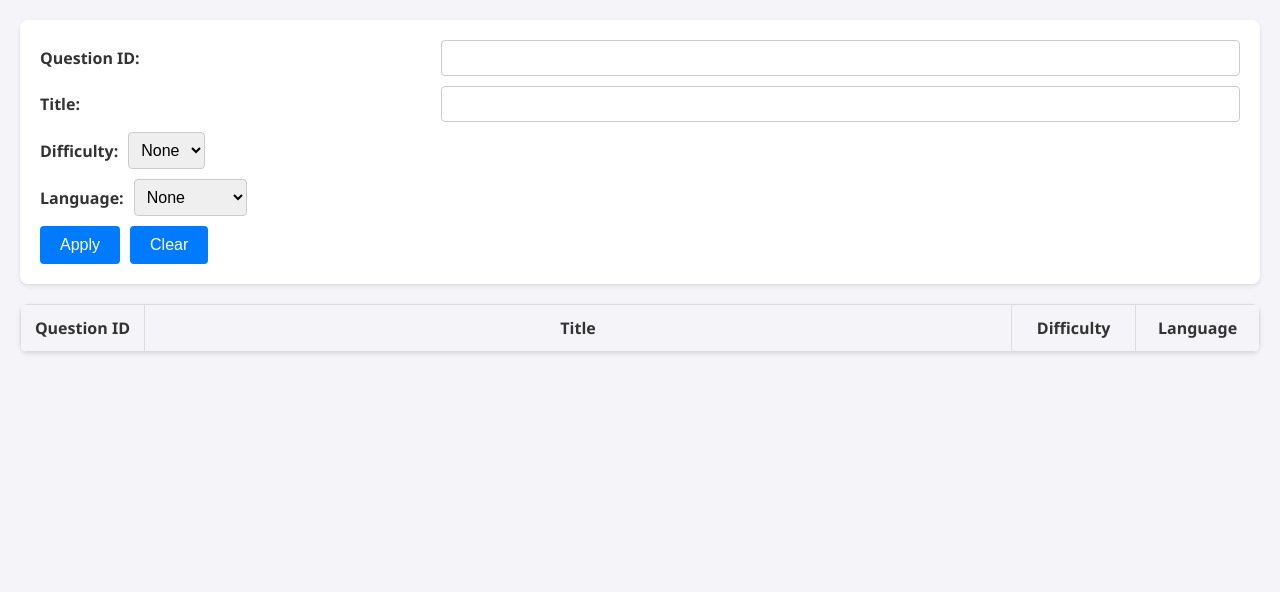
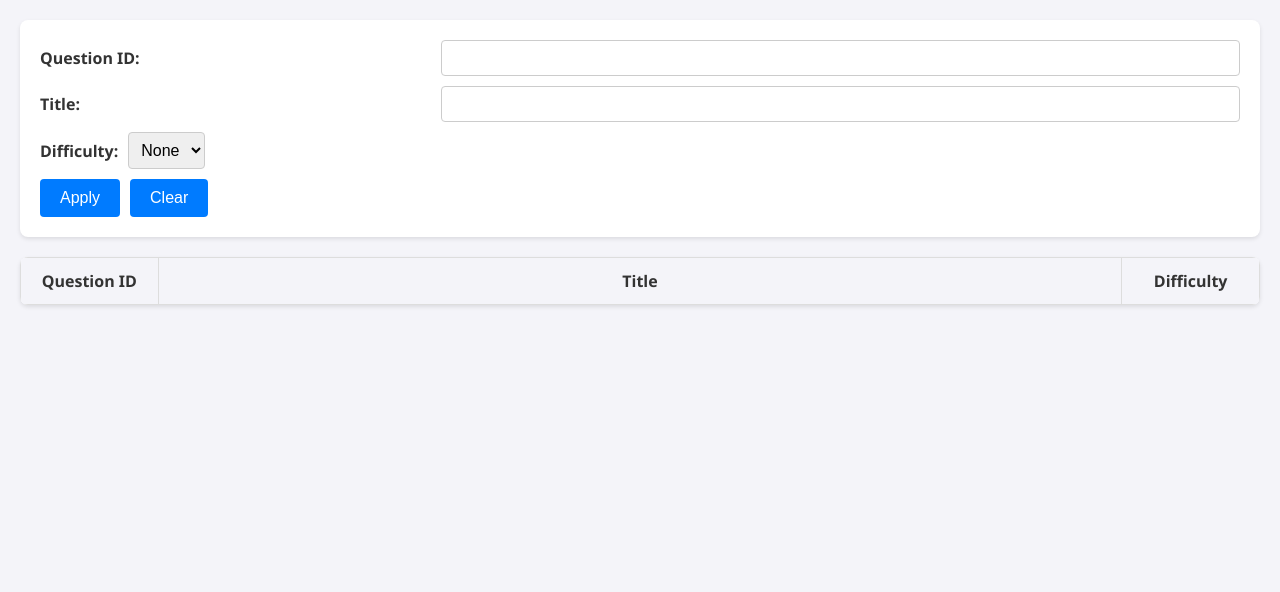
Before and after one commit to A-L-O-K/CodeArena, a Flask app: page /admin_view in a window 1280 px wide. Shown: the top 592 px of the page. Run offline with Flask 3, Linux system fonts and the light colour scheme; the visitor is signed in with stand-in values (Sample User, id 1); lists and menus that the app fills with data are empty; some libraries are stand-ins or nearby versions.

Commit message:
Now, the admin can see the questions in the database, Some bug need to be fixed...

```diff
--- a/app.py
+++ b/app.py
@@ -122,7 +122,7 @@ def admin():
 @app.route('/admin_view')
 def admin_view():
     if 'username' in session:
-        return render_template('admin_view.html')
+        return render_template('admin_view.html', username=session['username'])
     return redirect(url_for('admin'))
 
 @app.route('/login', methods=['GET', 'POST'])
@@ -377,8 +377,45 @@ def admin_add_question(data):
 
 @socketio.on('admin-view-questions')
 def admin_view_questions(data):
-    print("-"*50)
-    print(data)
+    # print("-"*50)
+    # print(data)
+
+    question_id = data['question_id']
+    title = data['title']
+    difficulty = data['difficulty']
+
+    if question_id or title or difficulty:
+
+        if not question_id:question_id=0
+        if not title:title=""
+        if not difficulty:difficulty=0
+
+        # condition = f"question_id = {question_id} or title like '%{title}%' or difficulty = {difficulty};"
+        condition = f"difficulty = {difficulty};"
+        cur.execute(f"SELECT question_id, title, difficulty from questions WHERE {condition}")
+
+    else:
+        cur.execute(f"SELECT question_id, title, difficulty from questions")
+
+    temp = list(cur)
+
+    details = {"details":[]}
+
+    for i in temp:
+        details['details'].append(
+            {
+                'question_id':i[0],
+                'title':i[1],
+                'difficulty':i[2],
+            }
+        )
+
+
+    # print(details)
+
+
+    socketio.emit('table_content', details)
+
 
 
 
--- a/templates/admin_view.html
+++ b/templates/admin_view.html
@@ -122,16 +122,6 @@
             </select>
         </div>
         <div>
-            <label for="language">Language:</label>
-            <select id="language" name="language">
-                <option value="">None</option>
-                <option value="C++">C++</option>
-                <option value="Java">Java</option>
-                <option value="Python">Python</option>
-                <option value="JavaScript">JavaScript</option>
-            </select>
-        </div>
-        <div>
             <button id = "send">Apply</button>
             <button id = "clear">Clear</button>
         </div>
@@ -144,7 +134,6 @@
                     <th>Question ID</th>
                     <th>Title</th>
                     <th>Difficulty</th>
-                    <th>Language</th>
                 </tr>
             </thead>
             <tbody>
@@ -157,10 +146,13 @@
 
 
 
-        document.addEventListener('DOMContentLoaded', function() {
+        document.addEventListener('DOMContentLoaded', function(data) {
             var socket = io();
+            var username = "{{ username }}";
             // socket.emit('join', {'username': username, 'room': room});
             document.getElementById('send').onclick = function() {
+
+                clearFilters();
 
                 // var title = document.getElementById('title').value;
                 // var description = document.getElementById('description').value;
@@ -171,7 +163,6 @@
                 var question_id = document.getElementById('question_id').value;
                 var title = document.getElementById('title').value
                 var difficulty = document.getElementById('difficulty').value
-                var language = document.getElementById('language').value
 
 
                 // console.log(username);
@@ -180,18 +171,70 @@
                 {
                     'question_id': question_id,
                     'title':title,
-                    'description':description,
                     'difficulty':difficulty,
-                    'language':language
                 });
+
+                // question_id = "{{question_id}}"
+                // title = "{{title}}"
+                // difficulty = "{{difficulty}}"
+
+                // const tableBody = document.getElementById('resultsTable').getElementsByTagName('tbody')[0];
+                // const newRow = tableBody.insertRow();
+
+                // const questionIdCell = newRow.insertCell(0);
+                // const titleCell = newRow.insertCell(1);
+                // const difficultyCell = newRow.insertCell(2);
+
+                // questionIdCell.innerHTML = question_id || 'None';
+                // titleCell.innerHTML = title || 'None';
+                // difficultyCell.innerHTML = difficulty || 'None';
+
+
+                // console.log("Pressed Appyl");
+                // console.log(question_id, title, difficulty)
+
+                // console.log(details);
+
+                socket.on('table_content', function(data) {
+                    // console.log(data);
+
+                    const details = data.details;
+
+                    // Get a reference to the table body where you want to insert rows
+                    const tableBody = document.getElementById('resultsTable').getElementsByTagName('tbody')[0];
+
+                    // Iterate over each object in the details array
+                    details.forEach(function(item) {
+                        // Create a new row
+                        const newRow = tableBody.insertRow();
+
+                        // Create cells for question_id, title, and difficulty
+                        const questionIdCell = newRow.insertCell(0);
+                        const titleCell = newRow.insertCell(1);
+                        const difficultyCell = newRow.insertCell(2);
+
+                        // Assign values from the item object to the cells, defaulting to 'None' if undefined
+                        questionIdCell.innerHTML = item.question_id || 'None';
+                        titleCell.innerHTML = item.title || 'None';
+                        difficultyCell.innerHTML = item.difficulty || 'None';
+                    });
+
+
+                });
+
+
             };
 
             document.getElementById('clear').onclick = function() {
+
+                clearFilters();
+                console.log("Pressed Clear!");
             };
 
             socket.on('redirect_home', function() {
                 window.location.href = '/';
             });
+
         });
 
 
@@ -205,31 +248,27 @@
 
 
 
-        function applyFilters() {
-            const question_id = document.getElementById('question_id').value;
-            const title = document.getElementById('title').value;
-            const difficulty = document.getElementById('difficulty').value;
-            const language = document.getElementById('language').value;
+        // function applyFilters() {
+        //     const question_id = document.getElementById('question_id').value;
+        //     const title = document.getElementById('title').value;
+        //     const difficulty = document.getElementById('difficulty').value;
 
-            const tableBody = document.getElementById('resultsTable').getElementsByTagName('tbody')[0];
-            const newRow = tableBody.insertRow();
+        //     const tableBody = document.getElementById('resultsTable').getElementsByTagName('tbody')[0];
+        //     const newRow = tableBody.insertRow();
 
-            const questionIdCell = newRow.insertCell(0);
-            const titleCell = newRow.insertCell(1);
-            const difficultyCell = newRow.insertCell(2);
-            const languageCell = newRow.insertCell(3);
+        //     const questionIdCell = newRow.insertCell(0);
+        //     const titleCell = newRow.insertCell(1);
+        //     const difficultyCell = newRow.insertCell(2);
 
-            questionIdCell.innerHTML = question_id || 'None';
-            titleCell.innerHTML = title || 'None';
-            difficultyCell.innerHTML = difficulty || 'None';
-            languageCell.innerHTML = language || 'None';
-        }
+        //     questionIdCell.innerHTML = question_id || 'None';
+        //     titleCell.innerHTML = title || 'None';
+        //     difficultyCell.innerHTML = difficulty || 'None';
+        // }
 
         function clearFilters() {
             document.getElementById('question_id').value = '';
             document.getElementById('title').value = '';
             document.getElementById('difficulty').value = '';
-            document.getElementById('language').value = '';
 
             const tableBody = document.getElementById('resultsTable').getElementsByTagName('tbody')[0];
             tableBody.innerHTML = '';
```
